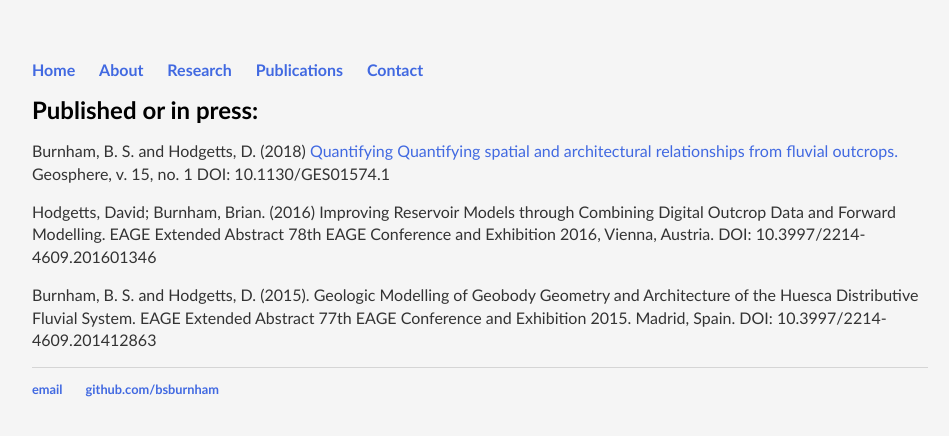
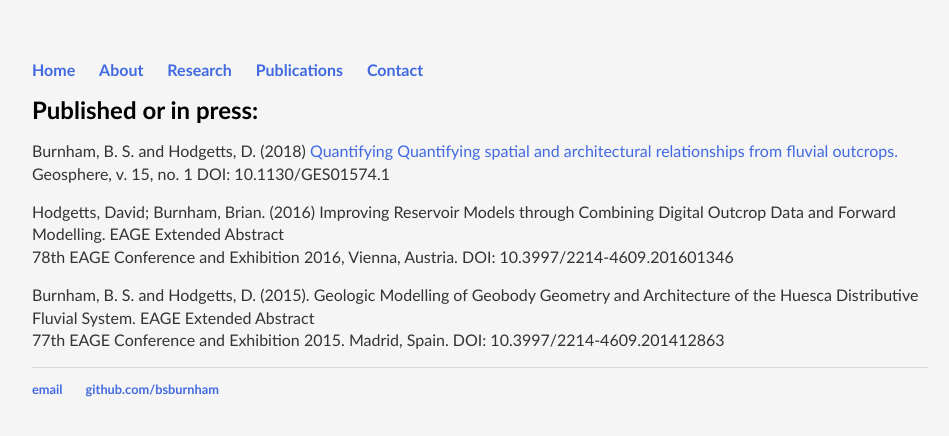
Before and after one commit to bsburnham/bsburnham.github.io, a Jekyll site: the page publications.html, which Jekyll copies as it is, in a window 1280 px wide. Shown: the top 436 px of the page, without its empty margins (160-1109 px from the left). Built offline with Jekyll 4.4.1, drawn with Linux system fonts in a browser that asks for light colours.

```diff
--- a/publications.html
+++ b/publications.html
@@ -24,11 +24,11 @@
 
 		<p>Hodgetts, David; Burnham, Brian. (2016) Improving Reservoir Models through Combining Digital
 		Outcrop Data and Forward Modelling. EAGE Extended Abstract
-		78th EAGE Conference and Exhibition 2016, Vienna, Austria. DOI: 10.3997/2214-4609.201601346</p>
+		<br>78th EAGE Conference and Exhibition 2016, Vienna, Austria. DOI: 10.3997/2214-4609.201601346</p>
 
 		<p>Burnham, B. S. and Hodgetts, D. (2015).  Geologic Modelling of Geobody Geometry and Architecture
 		of the Huesca Distributive Fluvial System. EAGE Extended Abstract
-		77th EAGE Conference and Exhibition 2015. Madrid, Spain.  DOI: 10.3997/2214-4609.201412863 </p>
+		<br>77th EAGE Conference and Exhibition 2015. Madrid, Spain.  DOI: 10.3997/2214-4609.201412863 </p>
 	</div>
 </div>
 
```
